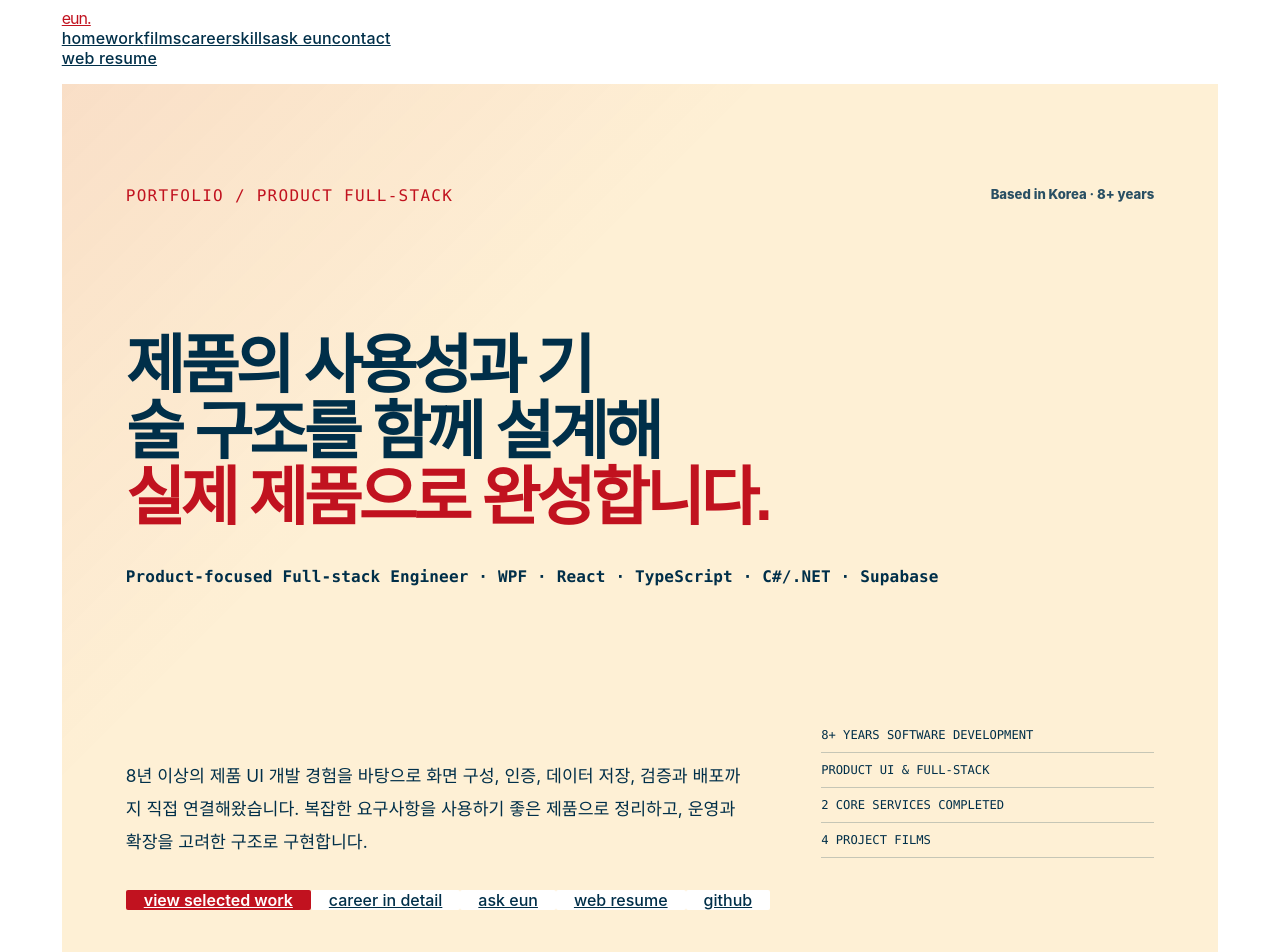
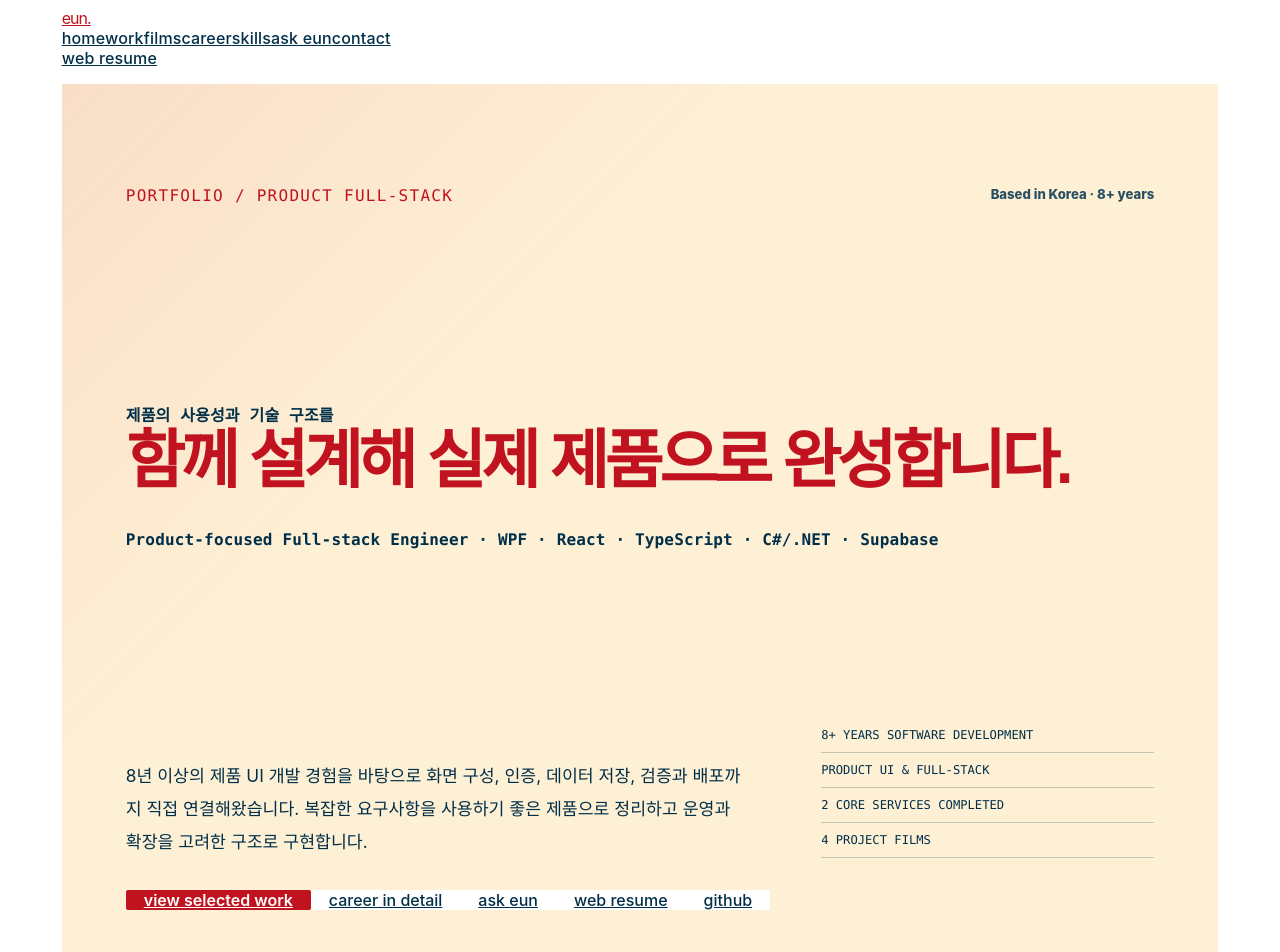
Before and after one commit to coffee-and/eun-portfolio, a React (Vite) app: page / in a window 1280 px wide. Shown: the top 952 px of the page. Built offline with nearby package versions, Linux system fonts and the light colour scheme; the HTML template or start-up script is replaced by a standard one; a web font is replaced by a local one.

Commit message:
fix: refine hero line breaks

```diff
--- a/src/components/Hero.tsx
+++ b/src/components/Hero.tsx
@@ -9,9 +9,13 @@ const Hero = () => {
       </div>
 
       <h1>
-        제품의 사용성과 기술 구조를 함께 설계해
-        <strong>실제 제품으로 완성합니다.</strong>
-        <span>
+        <span className="hero-editorial__headline-line">
+          제품의 사용성과 기술 구조를
+        </span>
+        <strong className="hero-editorial__headline-line">
+          함께 설계해 실제 제품으로 완성합니다.
+        </strong>
+        <span className="hero-editorial__role">
           Product-focused Full-stack Engineer · WPF · React · TypeScript ·
           C#/.NET · Supabase
         </span>
@@ -19,9 +23,9 @@ const Hero = () => {
 
       <div className="hero-editorial__bottom">
         <p className="hero-description">
-          {`8년 이상의 제품 UI 개발 경험을 바탕으로 화면 구성, 인증, 데이터 저장,
-검증과 배포까지 직접 연결해왔습니다. 복잡한 요구사항을 사용하기 좋은 제품으로 정리하고,
-운영과 확장을 고려한 구조로 구현합니다.`}
+          8년 이상의 제품 UI 개발 경험을 바탕으로 화면 구성, 인증, 데이터 저장,
+          검증과 배포까지 직접 연결해왔습니다. 복잡한 요구사항을 사용하기 좋은
+          제품으로 정리하고 운영과 확장을 고려한 구조로 구현합니다.
         </p>
 
         <div className="hero-summary" aria-label="profile summary">
```
